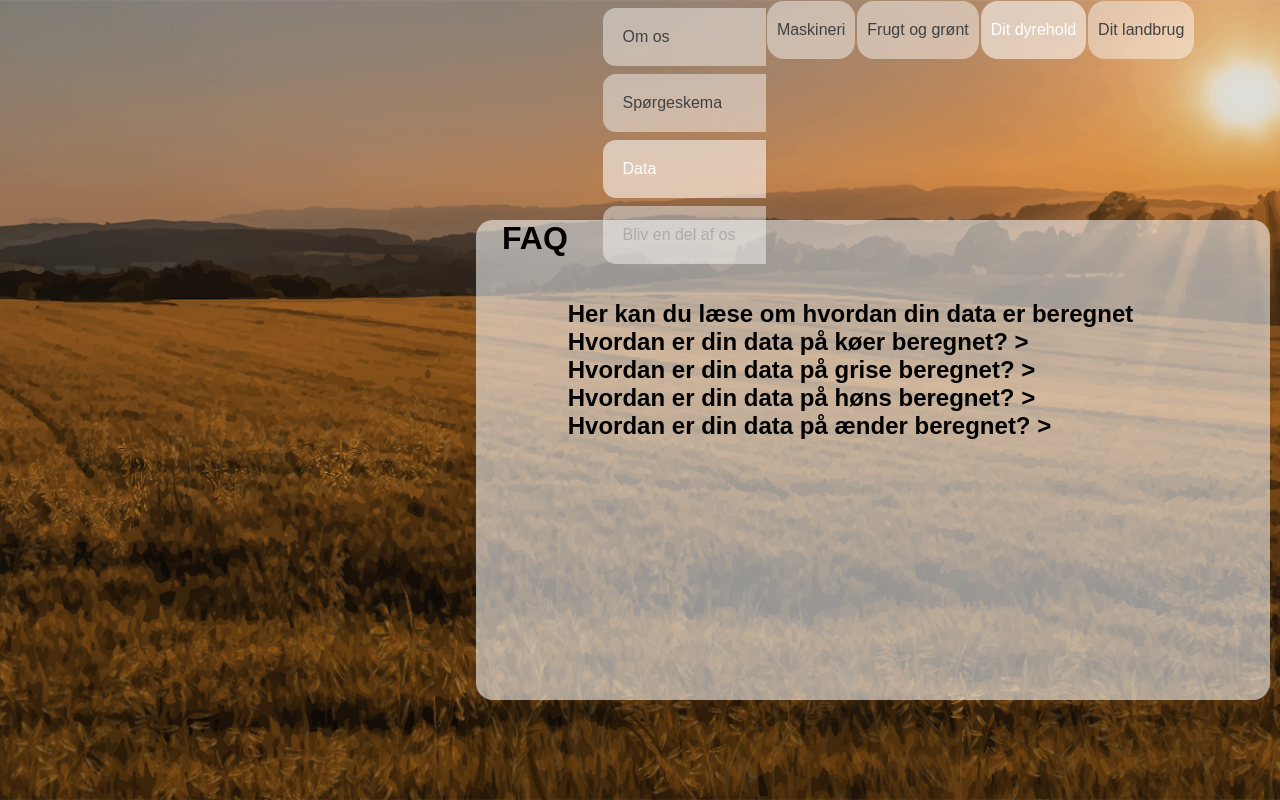
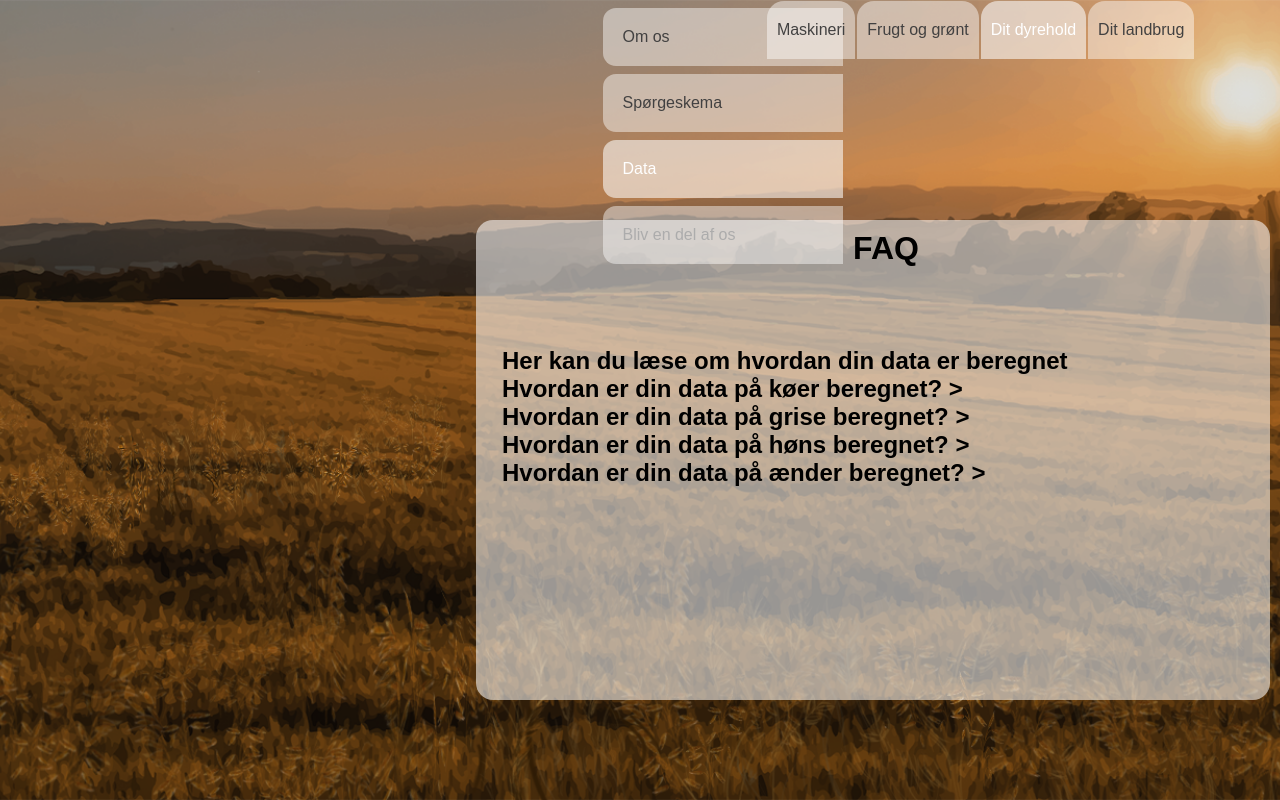
Before and after one commit to LivKrogshede/hovedopgave, a plain HTML site: page faq.html in a window 1280 px wide. Drawn offline with Linux system fonts and the light colour scheme.

Commit message:
border radius changed

```diff
--- a/css/faq.css
+++ b/css/faq.css
@@ -1,3 +1,6 @@
+/*Kode skrevet af Liv Krogshede */
+
+
 .faq {
     display: flex;
     float: right;
@@ -10,7 +13,6 @@
     list-style-type: none;
     width: 25%;
     height: 100%;
-    overflow: auto;
   }
 
 .nav1 a {
@@ -18,7 +20,7 @@
     color: #424141;
     background-color: #ffffff72;
     text-decoration: none;
-    border-radius: 13px;
+    border-radius: 13px 0px 0px 13px ;
     padding: 20px;
     width: 200px;
     margin: 8px;
@@ -50,7 +52,7 @@
     display: block;
     background-color: #ffffff72;
     color: #424141;
-    border-radius: 17px;
+    border-radius: 17px 17px 0px 0px;
     text-align: center;
     padding: 20px 10px;
     text-decoration: none;
@@ -71,6 +73,7 @@
 
   .wrapper {
       display: flex;
+      flex-direction: column;
       background-color: #ffffff90;
       border-radius: 17px;
       bottom: 100px;
@@ -153,6 +156,6 @@ button:focus {
 /* centrer tekst */
 
 .center {
-  display: flex;
-  flex-direction: row;
+  padding-top: 10px;
+  text-align: center;
 }
--- a/js/faq.js
+++ b/js/faq.js
@@ -1,3 +1,5 @@
+//dette script er skrevet af Liv Krogshede
+
 window.onload = function reset() {
     var hens = document.getElementById("hens");
     var cows = document.getElementById("cows");
```
Also changed, not shown: faq.html (+1 -1 lines).
